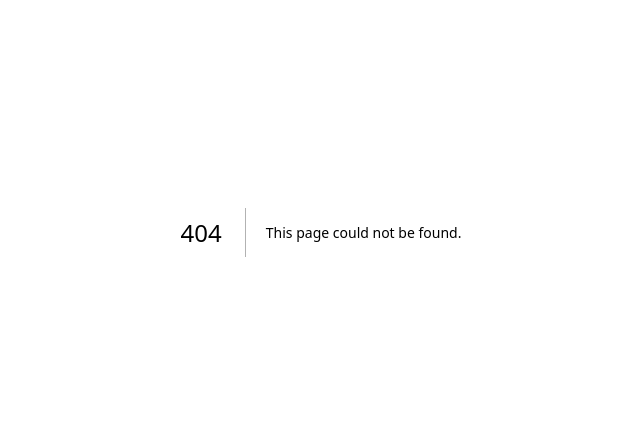
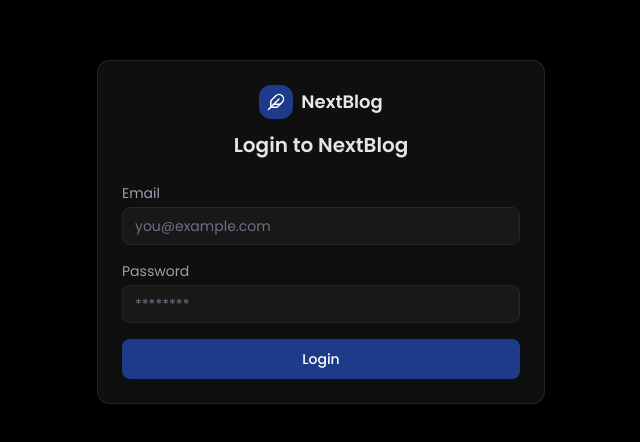
Before and after one commit to maureenrussouw/nextblog, a Next.js app: page /login in a window 1280 px wide. Before the commit this address had no page. Shown: the part 168-610 px from the top of the page, without its empty margins (319-959 px from the left). Built offline with nearby package versions, Linux system fonts and the light colour scheme.

Commit message:
finish with /login ui

```diff
--- /dev/null
+++ b/src/app/login/page.tsx
@@ -0,0 +1,31 @@
+import Logo from "@/app/components/nabar/Logo"
+
+export default function LoginPage() {
+  return (
+    <main className="min-h-screen flex items-center justify-center px-4">
+        <div className="w-full max-w-md bg-card border border-border rounded-xl p-6">
+            <div className="flex flex-col items-center gap-3">
+              <Logo />
+            <h3 className="text-xl font-semibold text-text text-center">Login to NextBlog</h3>
+            </div>
+            <form className="mt-6 space-y-4">
+              <div>
+                <label className="block text-sm text-gray-400 mb-1">
+                  Email
+                </label>
+                <input type="text" placeholder="you@example.com" className="w-full px-3 py-2 bg-surface border border-border rounded-lg outline-none text-sm text-text placeholder-gray-500 focus:border-primary" />
+              </div>
+              <div>
+                <label className="block text-sm text-gray-400 mb-1">
+                  Password
+                </label>
+                <input type="password" placeholder="********" className="w-full px-3 py-2 bg-surface border border-border rounded-lg outline-none text-sm text-text placeholder-gray-500 focus:border-primary" />
+              </div>
+              <button className="w-full py-2.5 bg-primary text-white text-sm font-medium rounded-lg hover:opacity-90 transition">
+                Login
+              </button>
+            </form>
+        </div>
+    </main>
+  )
+}
--- a/src/app/post/[slug]/page.tsx
+++ b/src/app/post/[slug]/page.tsx
@@ -1,12 +1,40 @@
 import BackButton from "@/app/components/general/BackButton";
 import ContainerLayout from "@/app/components/layouts/ContainerLayout";
+import Image from "next/image";
 
 export default function PostViewPage() {
   return (
     <ContainerLayout>
         <main className="max-w-2xl mx-auto">
             <BackButton />
-        </main>
+            <br />
+            <span className="text-sm text-primary font-medium ml-4">Technology</span>
+            <h1 className="mt-3 texxt-3xl md:text-4xl font-bold text-text leading-tight">Building a Fullstack Blog with Next.js
+            </h1>
+        <div className="mt-3 text-sm text-gray-400 flex gap-3">
+          <span>April 2026</span>
+          <span>o</span>
+          <span>5 min read</span>
+        </div>
+        <div className="flex items-center gap-3 mt-3">
+          <div className="w-8 h-8 rounded-full relative overflkow-hidden">
+            <Image src="/images/avatar.png" alt="author" fill  sizes="(max-width: 768px) 100vw, (max-width: 1200px) 50vw, 33vw"/>
+          </div>
+
+        </div>
+        <span className="text-sm text-gray-400">By Emmanual</span>
+          <div className="mt-8 rounded-xl overflow-hidden w-full h-100 relative">
+            <Image src="/images/blog1.png" alt="Blog cover image" className="object-cover" fill sizes="(max-width: 768px) 100vw, (max-width: 1200px) 50vw, 33vw"/>
+          </div>
+          <article className="mt-10 text-gray-400 space-y-6">
+            <p>
+              Building a fullstack blog with Next.js is one of the best ways to learn modern web development. It gives you the ability to handle both frontend and backend logic within a single framework.
+            </p>
+            <p>
+              Next.js provides powerful features such as file-based routing, sever-side renedering, and API routes. These tools make it easier to create fast, scalable, and production-ready application.
+            </p>
+          </article>
+         </main>
     </ContainerLayout>
   )
 }
```
